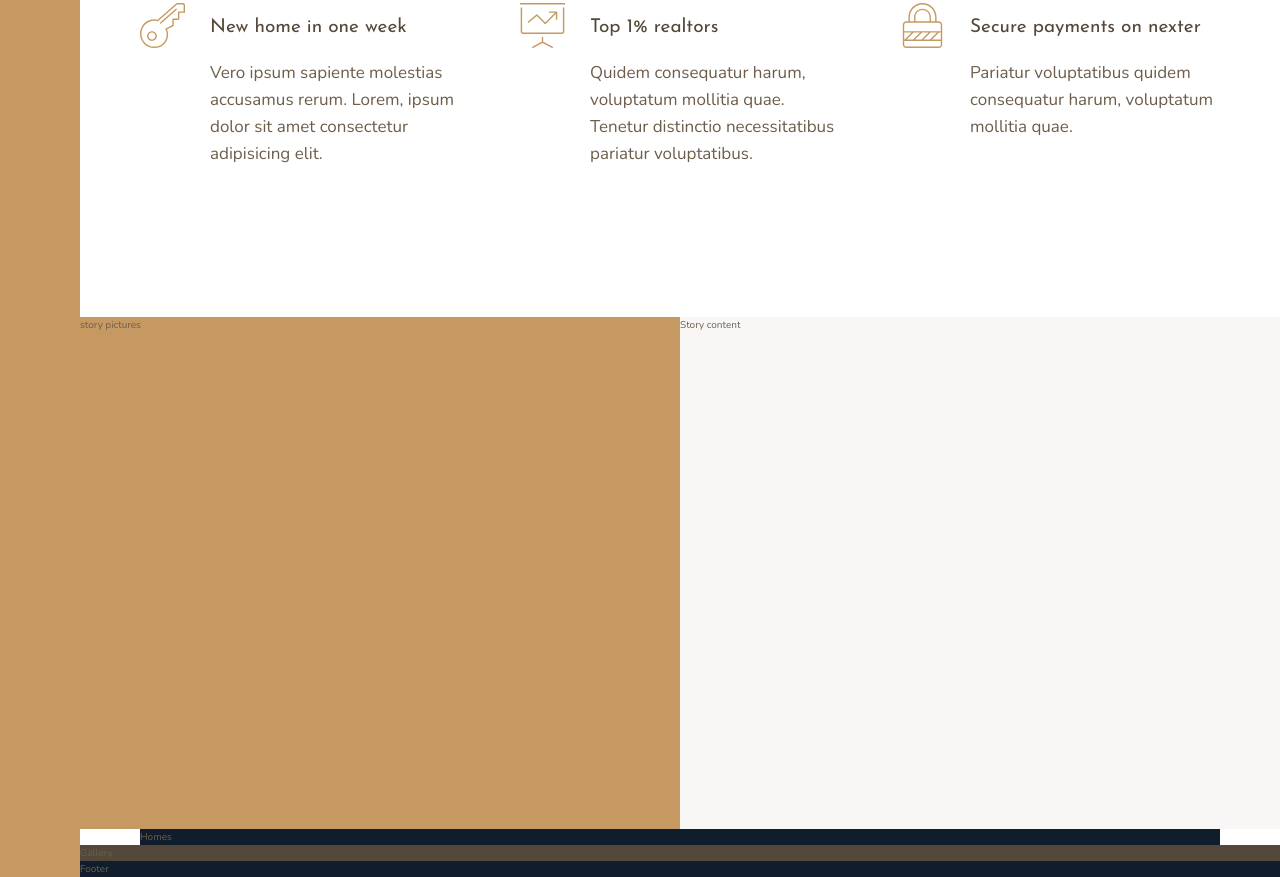
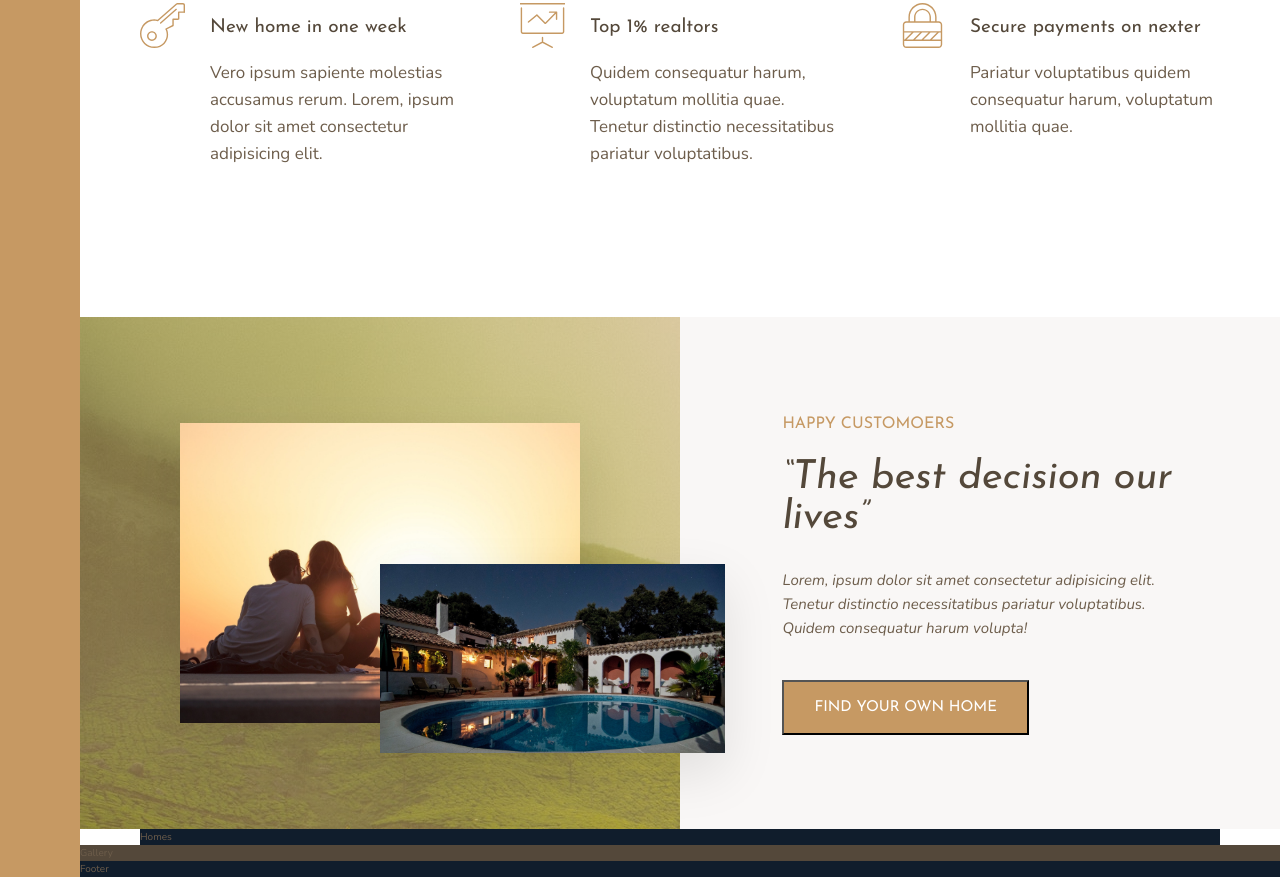
Before and after one commit to RahulK2699/nexter-grid, a website: page index.html in a window 1280 px wide. Shown: the part 991-1868 px from the top of the page. Drawn offline with nearby package versions, Linux system fonts and the light colour scheme.

Commit message:
story section development

```diff
--- a/index.html
+++ b/index.html
@@ -75,11 +75,17 @@
         </section>
 
         <div class="story__pictures">
-            story pictures
+           <img src="img/story-1.jpeg" alt="Couple with new house" class="story__img--1">
+           <img src="img/story-2.jpeg" alt="New House" class="story__img--2">
         </div>
 
         <div class="story__content">
-            Story content
+            <h3 class="heading-3 mb-sm">Happy Customoers</h3>
+            <h2 class="heading-2 heading-2--dark mb-md">&ldquo;The best decision our lives&rdquo;</h2>
+            <p class="story__text">
+                Lorem, ipsum dolor sit amet consectetur adipisicing elit. Tenetur distinctio necessitatibus pariatur voluptatibus. Quidem consequatur harum volupta!
+            </p>
+            <button class="btn">Find your own home</button>
         </div>
 
         <section class="homes">
--- a/sass/_story.scss
+++ b/sass/_story.scss
@@ -1,14 +1,51 @@
 .story {
 
   &__pictures {
-    background-color: $color-primary;
+    grid-column: 2 / 7;
+    background-image: linear-gradient(rgba($color-primary,0.5),rgba($color-primary,0.5)),
+    url("../img/back.jpg");
 
-    grid-column: 2 / 7;
+    display: grid;
+    grid-template-rows: repeat(6,1fr);
+    grid-template-columns: repeat(6,1fr);
+    align-items: center;
+  }
+
+  &__img--1 {
+    width: 100%;
+    grid-row: 2 / 6;
+    grid-column: 2 / 6;
+    box-shadow: 0 2rem 5rem rgba(#000, 0.1);
+  }
+
+  &__img--2 {
+    width: 115%;
+    grid-row: 4 / 6;
+    grid-column: 4 / 7;
+    z-index: 1;
+    box-shadow: 0 2rem 5rem rgba(#000, 0.1);
   }
 
   &__content {
     background-color: $color-grey-light-1;
+    grid-column: 7 / 12;
 
-    grid-column: 7 / 12;
+    padding: 6rem 8vw;
+
+    // display: flex;
+    // flex-direction: column;
+    // justify-content: center;
+    // align-items: flex-start;
+
+    display: grid;
+    align-content: center;
+    justify-items: start;
+
+  }
+
+  &__text {
+    font-size: 1.5rem;
+    font-style: italic;
+    margin-bottom: 4rem;
   }
 }
--- a/sass/_typography.scss
+++ b/sass/_typography.scss
@@ -9,10 +9,19 @@
 
 .heading-2 {
   @extend %heading;
+  font-size: 4rem;
+  font-style: italic;
+  line-height: 1;
+
+  &--light { color: $color-grey-light-1;}
+  &--dark { color: $color-grey-dark-1;}
 }
 
 .heading-3 {
   @extend %heading;
+  font-size: 1.6rem;
+  color: $color-primary;
+  text-transform: uppercase
 }
 
 .heading-4 {
@@ -22,3 +31,25 @@
   &--light { color: $color-grey-light-1;}
   &--dark { color: $color-grey-dark-1;}
 }
+
+.btn {
+  background-color: $color-primary;
+  color: #fff;
+  border-radius: 0;
+  font-family: $font-display;
+  font-size: 1.5rem;
+  text-transform: uppercase;
+  padding: 1.8rem 3rem;
+  cursor: pointer;
+  align-self: start;
+  transition: all 0.3s;
+
+  &:hover{
+    background-color: $color-primary-dark;
+  }
+}
+
+.mb-sm { margin-bottom: 2rem; }
+.mb-md { margin-bottom: 3rem; }
+.mb-lg { margin-bottom: 4rem; }
+.mb-hg { margin-bottom: 8rem; }
```
Also changed, not shown: css/style.css.
